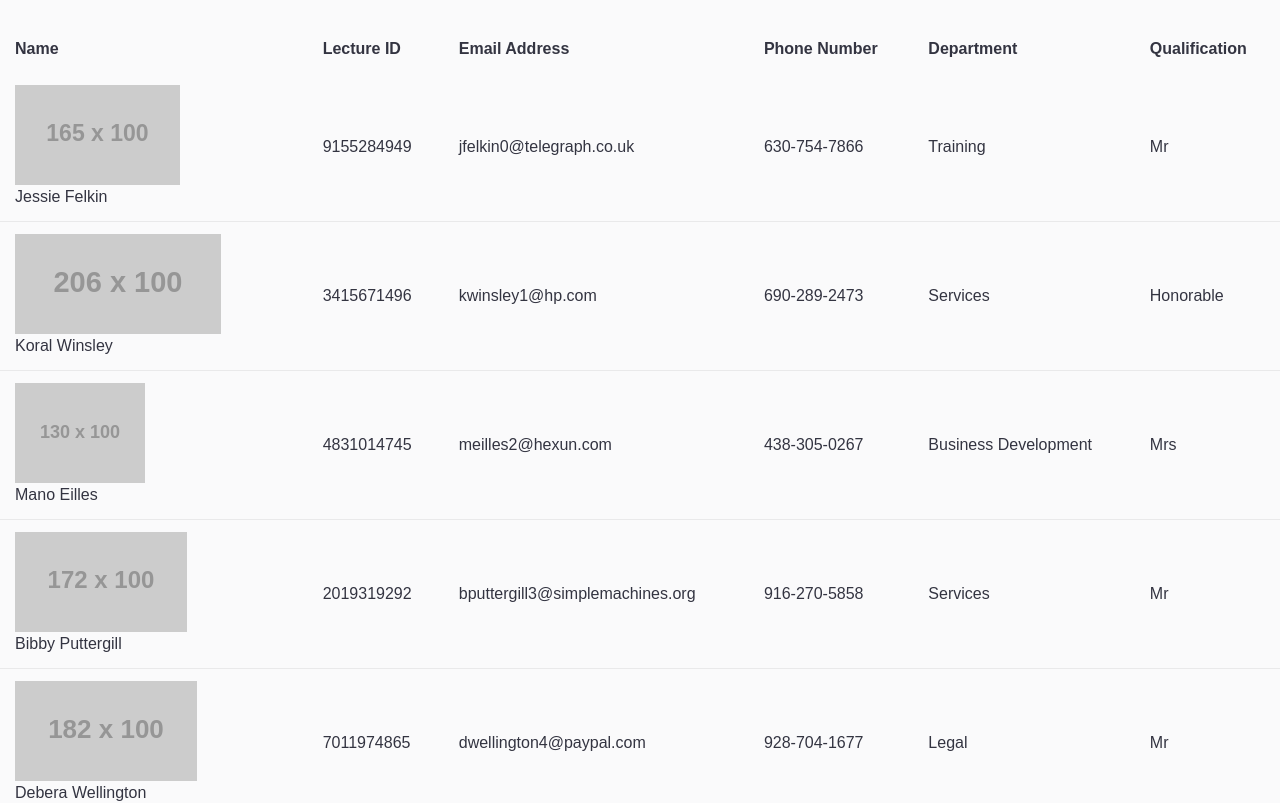
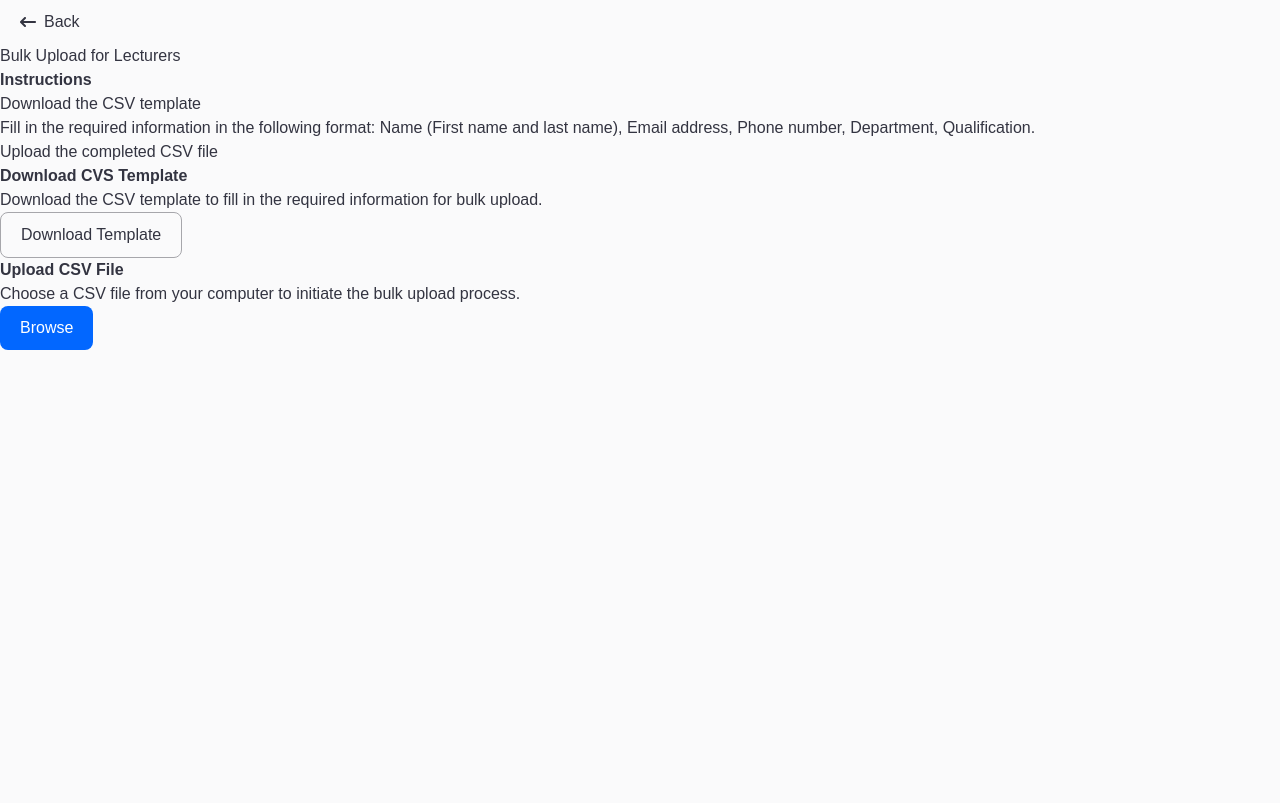
Before and after one commit to amt-theophilus-mercifield/plagiTest, a React (Vite) app in the folder plagicheck/: page /dashboard in a window 1280 px wide. Shown: the top 803 px of the page. Built offline with nearby package versions, Linux system fonts and the light colour scheme.

Commit message:
Feat: Bulk upload page

```diff
--- a/plagicheck/src/components/DashboardPage.tsx
+++ b/plagicheck/src/components/DashboardPage.tsx
@@ -1,8 +1,13 @@
-import { TableComponent } from "./commons/TableComponent";
-import { persons, lecturersHeaders } from "../assets/mock-data-min";
+// import { TableComponent } from "./commons/TableComponent";
+// import { persons, lecturersHeaders } from "../assets/mock-data-min";
+
+import BulkUpload from "./commons/BulkUpload";
 
 export const DashboardPage = () => {
-  return <div>
-    <TableComponent tableHeaders={lecturersHeaders} tableData={persons} />
-  </div>;
+  return (
+    <div>
+      {/* <TableComponent tableHeaders={lecturersHeaders} tableData={persons} /> */}
+      <BulkUpload />
+    </div>
+  );
 };
--- /dev/null
+++ b/plagicheck/src/components/commons/BulkUpload.tsx
@@ -0,0 +1,62 @@
+import styled from "styled-components";
+import { Button, SecondaryButton } from "./Button";
+import { FaArrowLeftLong } from "react-icons/fa6";
+
+type Props = {};
+
+const BulkUpload = (props: Props) => {
+  return (
+    <Container>
+      <div className="Wrapper w-[100%] flex flex-col gap-10 items-start">
+        <SecondaryButton variant="plain" className="!px-0">
+          <FaArrowLeftLong />
+          Back
+        </SecondaryButton>
+        <div className="">
+          <h2>Bulk Upload for Lecturers</h2>
+        </div>
+        <div className="instruction">
+          <h3>Instructions</h3>
+          <ol>
+            <li>Download the CSV template</li>
+            <li>
+              Fill in the required information in the following format: Name
+              (First name and last name), Email address, Phone number,
+              Department, Qualification.
+            </li>
+            <li>Upload the completed CSV file</li>
+          </ol>
+        </div>
+        <div className="template">
+          <h3>Download CVS Template</h3>
+          <p>
+            Download the CSV template to fill in the required information for
+            bulk upload.
+          </p>
+          <SecondaryButton className="!w-[197px]">
+            Download Template
+          </SecondaryButton>
+        </div>
+        <div className="uploadFile">
+          <h3>Upload CSV File</h3>
+          <p>
+            Choose a CSV file from your computer to initiate the bulk upload
+            process.
+          </p>
+          <Button className="!w-[197px]">Browse</Button>
+        </div>
+      </div>
+    </Container>
+  );
+};
+
+export default BulkUpload;
+
+const Container = styled.div`
+  width: 100%;
+  height: 100%;
+
+  h3 {
+    font-weight: bold;
+  }
+`;
--- a/plagicheck/src/components/commons/Button.tsx
+++ b/plagicheck/src/components/commons/Button.tsx
@@ -31,8 +31,8 @@ export const Button : ButtonProps = styled.button`
 `
 
 export const SecondaryButton = styled(Button)`
-  background-color: white;
-  border: ${({variant}) => (variant === 'plain' ? '1px solid #a6a6ab' : 'none')};
+  background-color: transparent;
+  border: ${({variant}) => (variant === 'plain' ? 'none' : '1px solid #a6a6ab')};
   color: #333441;
   &:hover {
     background-color: #e9e9ea;
--- a/plagicheck/src/components/commons/LoginForm.tsx
+++ b/plagicheck/src/components/commons/LoginForm.tsx
@@ -262,7 +262,7 @@ export const LoginForm: React.FC = () => {
               </div>
 
               {forgotPassword && (
-                <SecondaryButton onClick={toggleBackToLogin}>
+                <SecondaryButton variant='plain' onClick={toggleBackToLogin}>
                   <FaArrowLeftLong />
                   Back to Login
                 </SecondaryButton>
```
